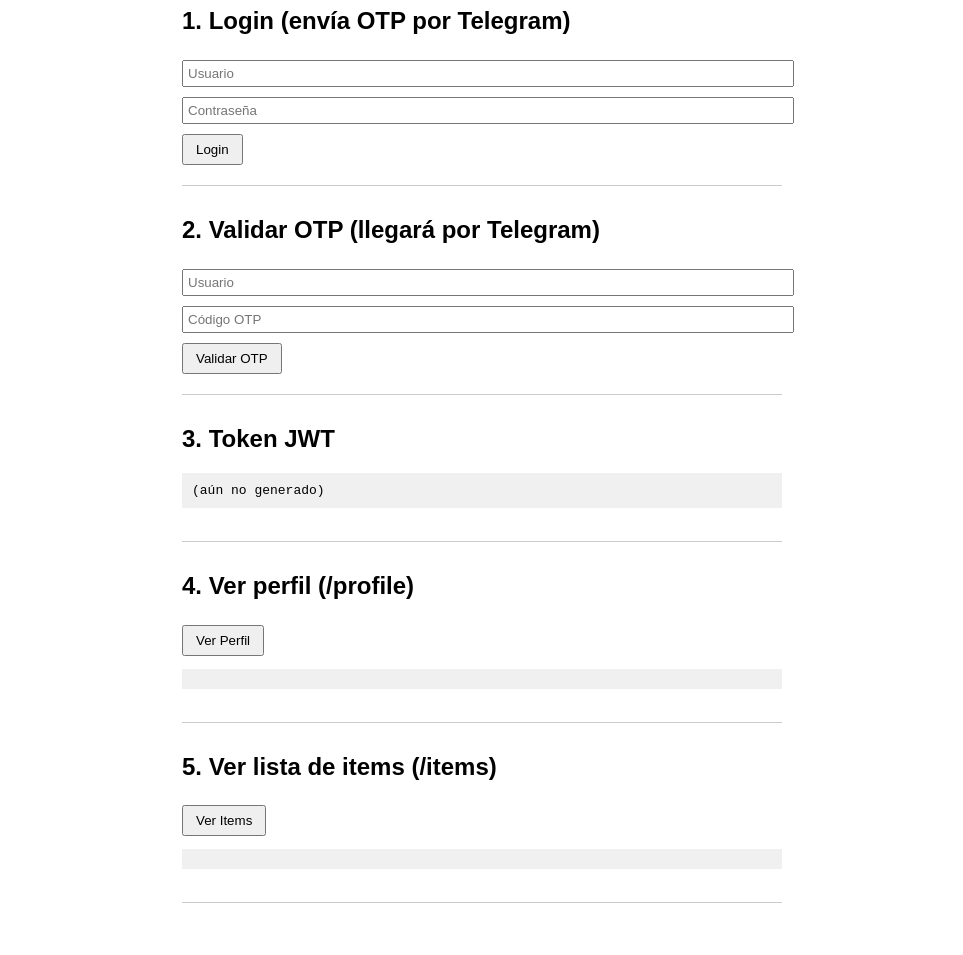
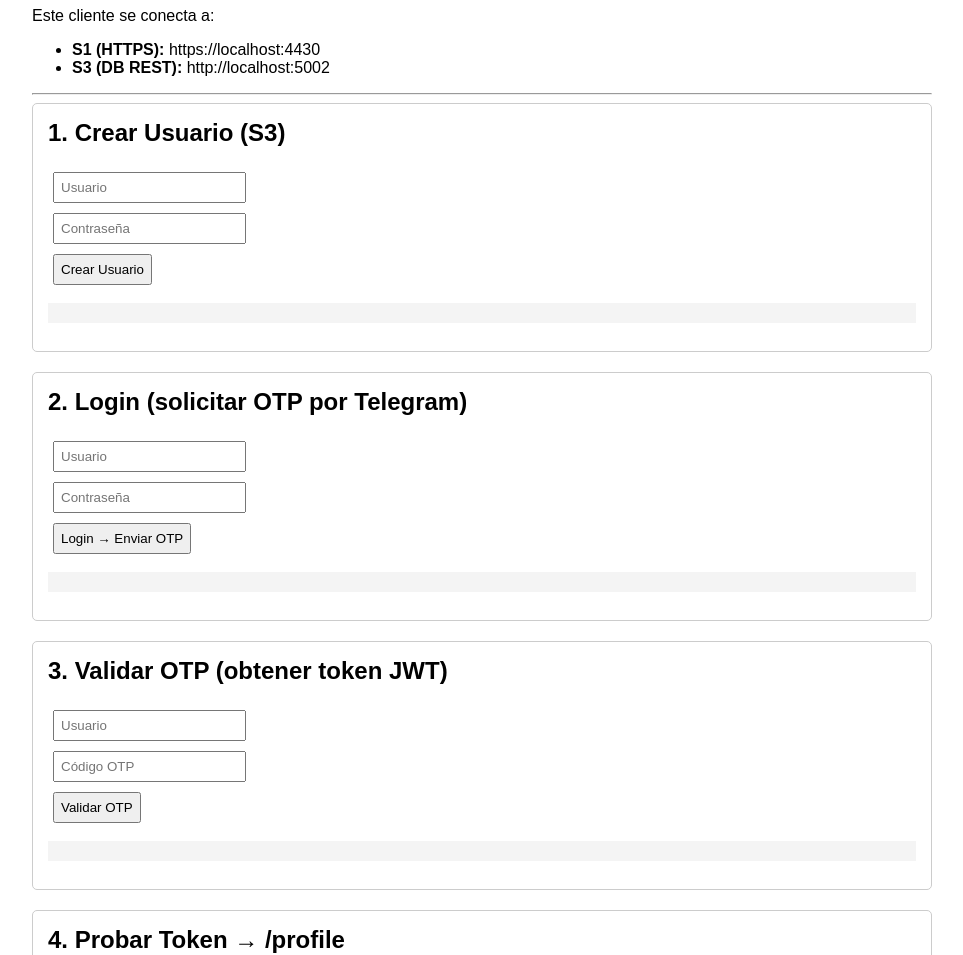
Before and after one commit to InViz21/ProyectoProgramacionRed, a plain HTML site: page clients/cliente.html in a window 1280 px wide. Shown: the part 73-1028 px from the top of the page, without its empty margins (158-1121 px from the left). Before the commit the page ends 1006 px from the top, so only its background shows below. Drawn offline with Linux system fonts and the light colour scheme.

Commit message:
Update cliente.html

```diff
--- a/clients/cliente.html
+++ b/clients/cliente.html
@@ -2,118 +2,190 @@
 <html lang="es">
 <head>
 <meta charset="utf-8"/>
-  <title>Cliente Web – Login + OTP + CRUD</title>
+<title>Cliente Web – Proyecto Distribuido</title>
 <style>
-    body { font-family: sans-serif; max-width: 600px; margin: auto; }
-    input { margin: 5px 0; padding: 4px; width: 100%; }
-    button { padding: 6px 12px; margin-top: 5px; }
-    pre { background: #f0f0f0; padding: 10px; white-space: pre-wrap; }
-    section { margin-bottom: 30px; border-bottom: 1px solid #ccc; padding-bottom: 20px; }
+body { font-family: Arial; max-width: 900px; margin: 20px auto; }
+input, button { padding: 6px; margin: 5px; }
+section { border: 1px solid #ccc; padding: 15px; margin-bottom: 20px; border-radius: 5px; }
+h2 { margin-top: 0; }
+pre { background: #f4f4f4; padding: 10px; }
 </style>
 </head>
 <body>
+
 <h1>Cliente Web – Sistema Distribuido</h1>
+<p>Este cliente se conecta a:</p>
+<ul>
+  <li><b>S1 (HTTPS):</b> https://localhost:4430</li>
+  <li><b>S3 (DB REST):</b> http://localhost:5002</li>
+</ul>
 
+<hr>
+
+<!-- ======================================================= -->
+<!-- =============== 1. CREAR USUARIO ======================= -->
+<!-- ======================================================= -->
 <section>
-    <h2>1. Login (envía OTP por Telegram)</h2>
-    <form id="loginForm">
-      <input type="text" id="username" placeholder="Usuario" required>
-      <input type="password" id="password" placeholder="Contraseña" required>
-      <button type="submit">Login</button>
-    </form>
+<h2>1. Crear Usuario (S3)</h2>
+<input id="cu_user" placeholder="Usuario"><br>
+<input id="cu_pass" placeholder="Contraseña"><br>
+<button onclick="crearUsuario()">Crear Usuario</button>
+<pre id="cu_out"></pre>
 </section>
 
+<!-- ======================================================= -->
+<!-- ================== 2. LOGIN (pedir OTP) ================ -->
+<!-- ======================================================= -->
 <section>
-    <h2>2. Validar OTP (llegará por Telegram)</h2>
-    <form id="otpForm">
-      <input type="text" id="otpUsername" placeholder="Usuario" required>
-      <input type="text" id="otpCode" placeholder="Código OTP" required>
-      <button type="submit">Validar OTP</button>
-    </form>
+<h2>2. Login (solicitar OTP por Telegram)</h2>
+<input id="lg_user" placeholder="Usuario"><br>
+<input id="lg_pass" placeholder="Contraseña"><br>
+<button onclick="login()">Login → Enviar OTP</button>
+<pre id="lg_out"></pre>
 </section>
 
+<!-- ======================================================= -->
+<!-- =============== 3. VALIDAR OTP ========================= -->
+<!-- ======================================================= -->
 <section>
-    <h2>3. Token JWT</h2>
-    <pre id="tokenOut">(aún no generado)</pre>
+<h2>3. Validar OTP (obtener token JWT)</h2>
+<input id="vo_user" placeholder="Usuario"><br>
+<input id="vo_code" placeholder="Código OTP"><br>
+<button onclick="validarOTP()">Validar OTP</button>
+<pre id="vo_out"></pre>
 </section>
 
+<!-- ======================================================= -->
+<!-- =============== 4. PROBAR TOKEN ======================== -->
+<!-- ======================================================= -->
 <section>
-    <h2>4. Ver perfil (/profile)</h2>
-    <button id="getProfile">Ver Perfil</button>
-    <pre id="profileOut"></pre>
+<h2>4. Probar Token → /profile</h2>
+<button onclick="verPerfil()">Ver Perfil</button>
+<pre id="pf_out"></pre>
 </section>
 
+<!-- ======================================================= -->
+<!-- ================= 5. CRUD ITEMS ======================== -->
+<!-- ======================================================= -->
 <section>
-    <h2>5. Ver lista de items (/items)</h2>
-    <button id="getItems">Ver Items</button>
-    <pre id="itemsOut"></pre>
+<h2>5. Items CRUD (a través de S1)</h2>
+
+<h3>Crear Item</h3>
+<input id="it_name" placeholder="Nombre del item">
+<button onclick="crearItem()">Crear</button>
+
+<h3>Listar Items</h3>
+<button onclick="listarItems()">Listar</button>
+
+<pre id="it_out"></pre>
 </section>
 
 <script>
-    const S1 = 'https://localhost:4430';
+/* CONFIGURACIÓN */
+const S1 = "https://localhost:4430";   // API Gateway con HTTPS
+const S3 = "http://localhost:5002";    // DB REST
 
-    // Mostrar token si ya existe
-    if (localStorage.getItem('token')) {
-      document.getElementById('tokenOut').textContent = localStorage.getItem('token');
-    }
+/* ----------------------------
+   1. CREAR USUARIO (S3)
+-----------------------------*/
+async function crearUsuario() {
+  const username = document.getElementById("cu_user").value;
+  const password = document.getElementById("cu_pass").value;
 
-    // Login
-    document.getElementById('loginForm').onsubmit = async (e) => {
-      e.preventDefault();
-      const username = document.getElementById('username').value;
-      const password = document.getElementById('password').value;
-
-      const r = await fetch(`${S1}/login`, {
-        method: 'POST',
-        headers: { 'Content-Type': 'application/json' },
+  const r = await fetch(`${S3}/users`, {
+    method: "POST",
+    headers: { "Content-Type": "application/json" },
     body: JSON.stringify({ username, password })
   });
 
   const j = await r.json();
-      alert(j.message || j.error || 'Revisa Telegram para el OTP');
-    };
+  document.getElementById("cu_out").textContent = JSON.stringify(j, null, 2);
+}
 
-    // Validar OTP
-    document.getElementById('otpForm').onsubmit = async (e) => {
-      e.preventDefault();
-      const username = document.getElementById('otpUsername').value;
-      const otp = document.getElementById('otpCode').value;
+/* ----------------------------
+   2. LOGIN (enviar OTP)
+-----------------------------*/
+async function login() {
+  const username = document.getElementById("lg_user").value;
+  const password = document.getElementById("lg_pass").value;
 
-      const r = await fetch(`${S1}/validate-otp`, {
-        method: 'POST',
-        headers: { 'Content-Type': 'application/json' },
-        body: JSON.stringify({ username, otp: otp })
+  const r = await fetch(`${S1}/login`, {
+    method: "POST",
+    headers: { "Content-Type": "application/json" },
+    body: JSON.stringify({ username, password })
   });
 
   const j = await r.json();
+  document.getElementById("lg_out").textContent = JSON.stringify(j, null, 2);
+}
+
+/* ----------------------------
+   3. VALIDAR OTP (obtener JWT)
+-----------------------------*/
+async function validarOTP() {
+  const username = document.getElementById("vo_user").value;
+  const code = document.getElementById("vo_code").value;
+
+  const r = await fetch(`${S1}/validate-otp`, {
+    method: "POST",
+    headers: { "Content-Type": "application/json" },
+    body: JSON.stringify({ username, code })
+  });
+
+  const j = await r.json();
+  document.getElementById("vo_out").textContent = JSON.stringify(j, null, 2);
+
   if (j.token) {
-        localStorage.setItem('token', j.token);
-        document.getElementById('tokenOut').textContent = j.token;
-        alert("Token recibido y guardado.");
-      } else {
-        alert(j.error || 'OTP inválido');
+    localStorage.setItem("token", j.token);
+    alert("Token guardado ✔");
   }
-    };
+}
 
-    // Ver perfil
-    document.getElementById('getProfile').onclick = async () => {
-      const token = localStorage.getItem('token');
+/* ----------------------------
+   4. Ver perfil protegido
+-----------------------------*/
+async function verPerfil() {
+  const token = localStorage.getItem("token");
+
   const r = await fetch(`${S1}/profile`, {
-        headers: { 'Authorization': 'Bearer ' + token }
+    headers: { "Authorization": "Bearer " + token }
   });
+
   const j = await r.json();
-      document.getElementById('profileOut').textContent = JSON.stringify(j, null, 2);
-    };
+  document.getElementById("pf_out").textContent = JSON.stringify(j, null, 2);
+}
 
-    // Ver items
-    document.getElementById('getItems').onclick = async () => {
-      const token = localStorage.getItem('token');
+/* ----------------------------
+   5. CRUD ITEMS (a través de S1)
+-----------------------------*/
+async function crearItem() {
+  const token = localStorage.getItem("token");
+  const name = document.getElementById("it_name").value;
+
   const r = await fetch(`${S1}/items`, {
-        headers: { 'Authorization': 'Bearer ' + token }
+    method: "POST",
+    headers: {
+      "Content-Type": "application/json",
+      "Authorization": "Bearer " + token
+    },
+    body: JSON.stringify({ name })
   });
+
   const j = await r.json();
-      document.getElementById('itemsOut').textContent = JSON.stringify(j, null, 2);
-    };
+  document.getElementById("it_out").textContent = JSON.stringify(j, null, 2);
+}
+
+async function listarItems() {
+  const token = localStorage.getItem("token");
+
+  const r = await fetch(`${S1}/items`, {
+    headers: { "Authorization": "Bearer " + token }
+  });
+
+  const j = await r.json();
+  document.getElementById("it_out").textContent = JSON.stringify(j, null, 2);
+}
 </script>
+
 </body>
 </html>
```
Lines whose indentation alone changed are shown as unchanged.
